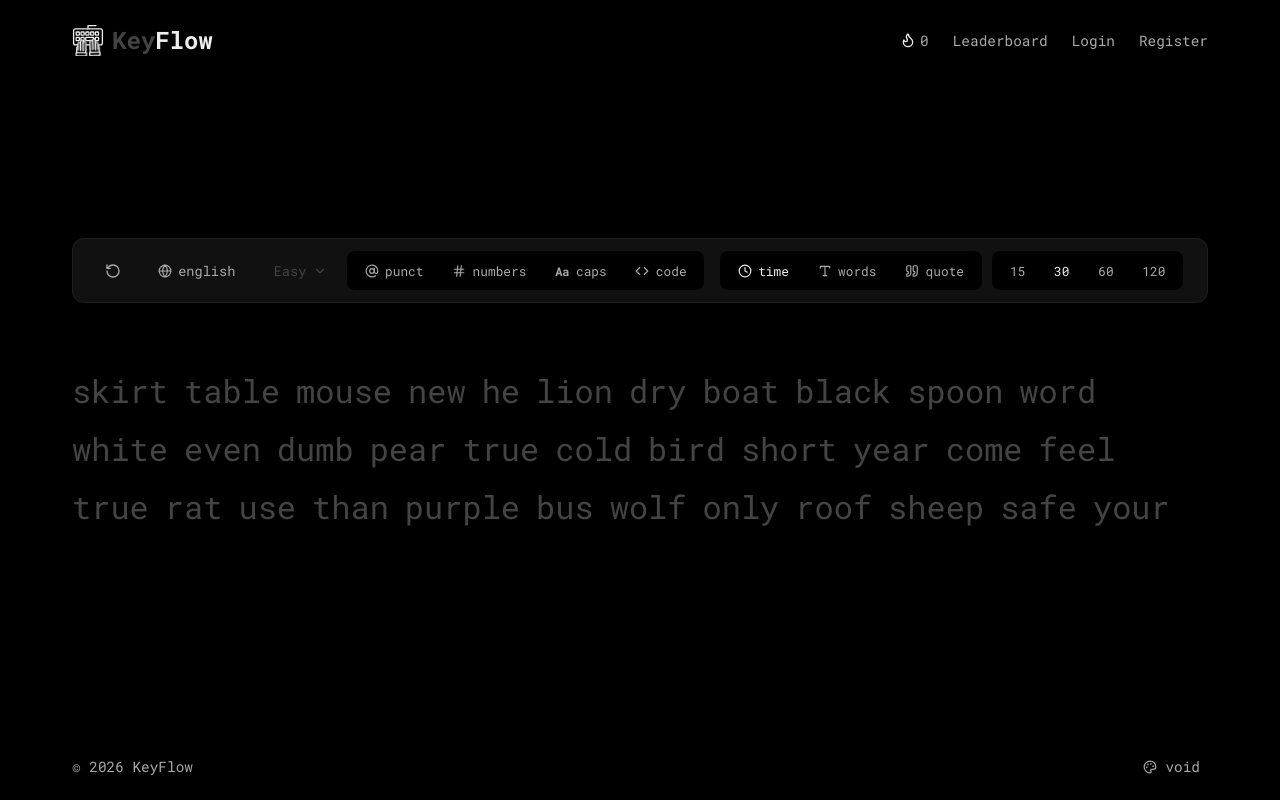
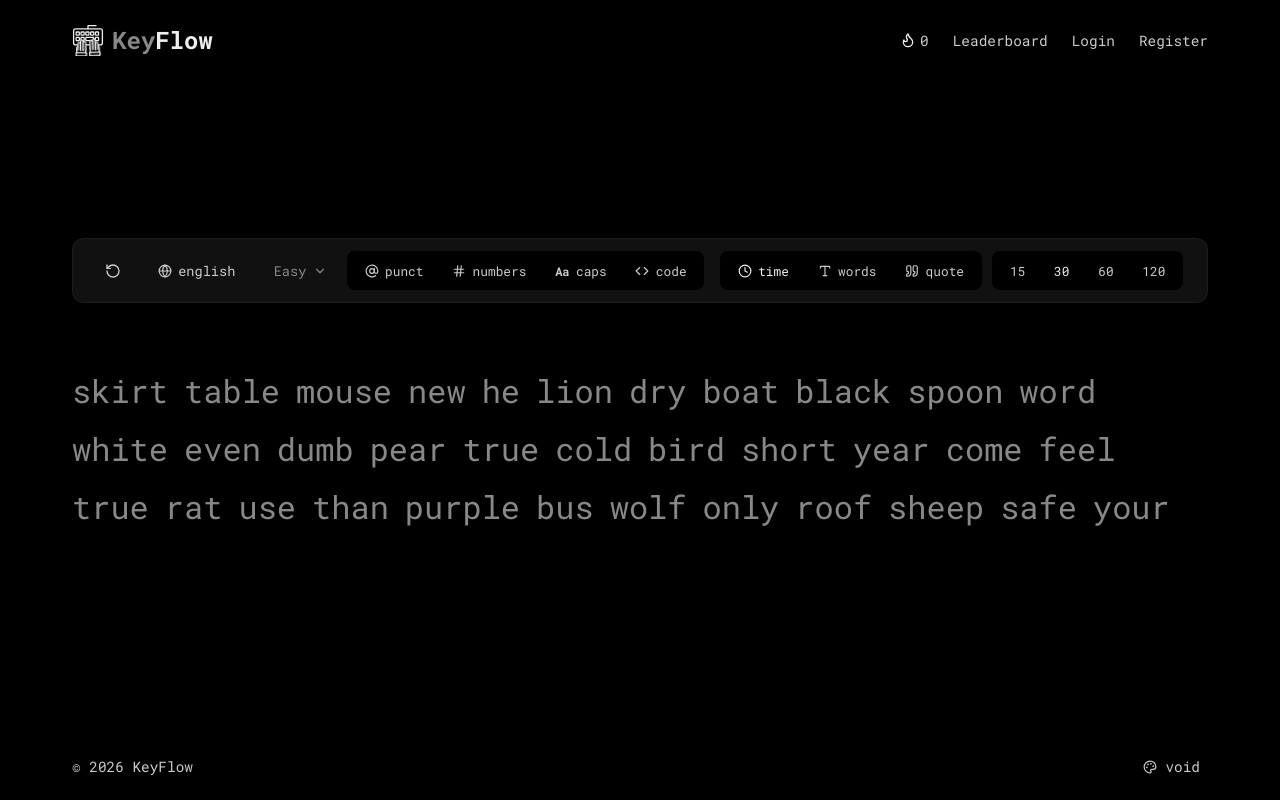
Before and after one commit to manishjha17/keyFlow, a React (Vite) app in the folder frontend/: page / in a window 1280 px wide. Built offline with nearby package versions, Linux system fonts and the light colour scheme.

Commit message:
Fixed low contrast text colors in void theme

```diff
--- a/frontend/src/styles/themes.css
+++ b/frontend/src/styles/themes.css
@@ -44,11 +44,11 @@
 
 [data-theme='void'] {
   --bg-color: #000000;
-  --text-color: #444444;
+  --text-color: #888888;
   --main-color: #eeeeee;
   --caret-color: #eeeeee;
   --sub-color: #111111;
-  --text-color-light: #aaaaaa;
+  --text-color-light: #cccccc;
   --error-color: #ff3333;
   --error-extra-color: #aa0000;
 }
```
